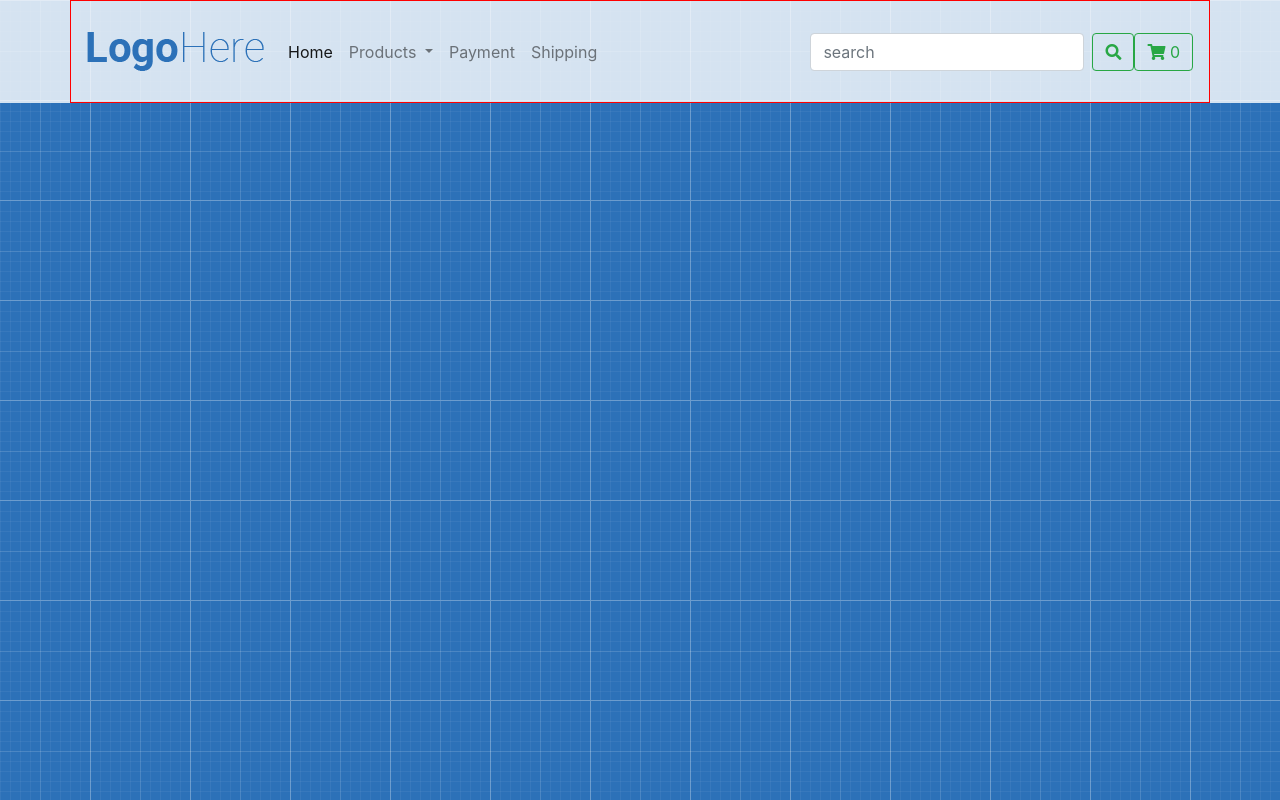
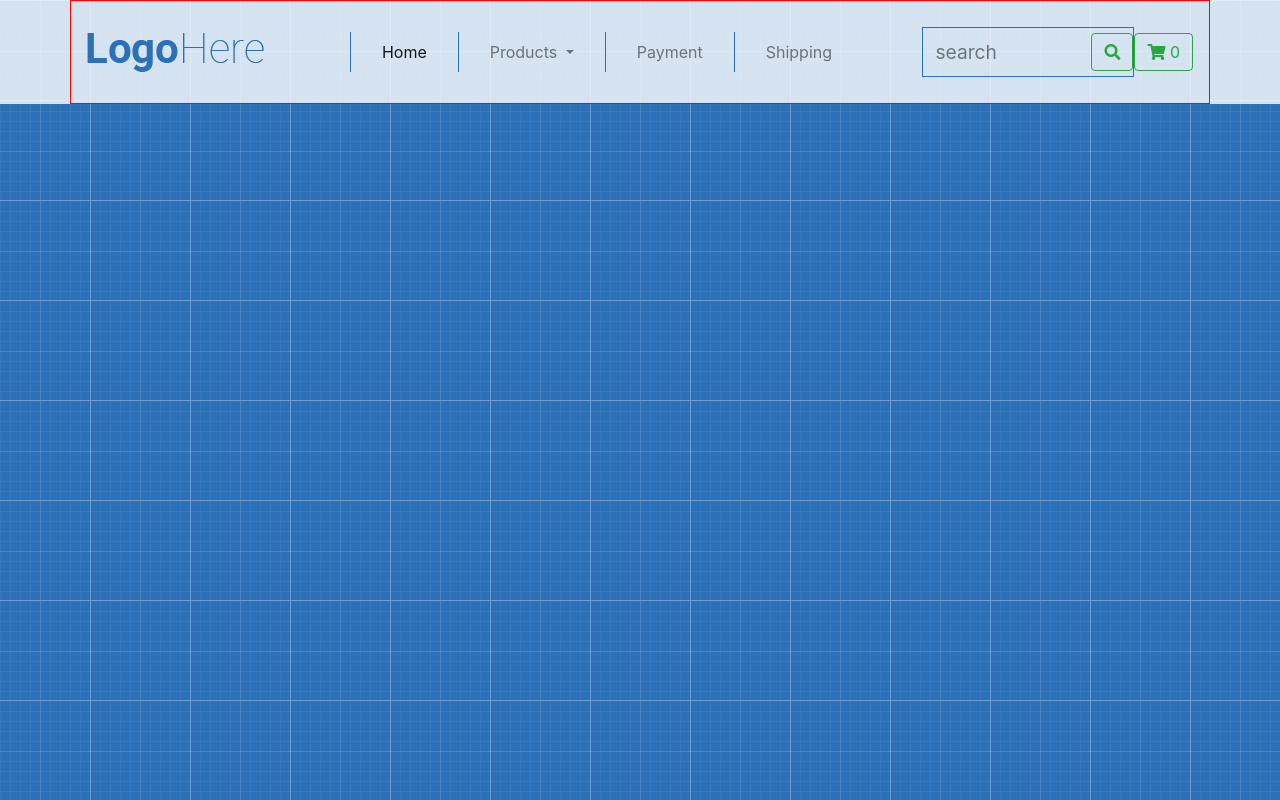
Before and after one commit to ItsMari0/Front-End_shop-Template, a plain HTML site: page index.html in a window 1280 px wide. Drawn offline with Linux system fonts and the light colour scheme.

Commit message:
выравнивание header

```diff
--- a/assets/css/style.css
+++ b/assets/css/style.css
@@ -1,5 +1,11 @@
 .page-header__navbar {
   background-color: rgba(255, 255, 255, 0.8);
+}
+.page-header__navbar-search {
+  -ms-flex-wrap: nowrap;
+      flex-wrap: nowrap;
+  height: 50px;
+  border: 1px solid #2c71b6;
 }
 
 .container {
@@ -18,7 +24,38 @@
   padding-bottom: 26px;
 }
 
+.navbar-nav > .nav-item :not(.show) {
+  border-left: 1px solid #2c71b6;
+}
+
+.page-header__navbar-search .form-control {
+  border: none;
+  border-radius: 0;
+  background-color: transparent;
+  -webkit-box-shadow: none;
+          box-shadow: none;
+  font-size: 1.2rem;
+}
+
 body {
   background-image: url(../img/patt.png);
   background-position: 50% 0;
 }
+
+@media (min-width: 992px) {
+  .navbar-nav {
+    width: -webkit-calc(100% - 300px);
+    width: calc(100% - 300px);
+    padding-right: 30px;
+    padding-left: 70px;
+  }
+  .navbar-nav > .nav-item {
+    -webkit-box-flex: 1;
+        -ms-flex-positive: 1;
+            flex-grow: 1;
+    text-align: center;
+  }
+  .page-header__navbar-search .form-control {
+    width: 10rem !important;
+  }
+}
--- a/assets/scss/_header.scss
+++ b/assets/scss/_header.scss
@@ -1,6 +1,11 @@
 .page-header {
     &__navbar {
         background-color: rgba(255, 255, 255, 0.8);
+    }
+    &__navbar-search {
+        flex-wrap: nowrap;
+        height: 50px;
+        border: 1px solid $color-dark;
     }
 }
 
@@ -18,4 +23,32 @@
     margin-right: -$gap;
     padding-top: 26px;
     padding-bottom: 26px;
+    &-nav {
+        @media(min-width: 992px) {
+            width: calc(100% - 300px);
+            padding-right: $gap * 2;
+            padding-left: 70px;
+        }
+        &>.nav-item {
+            @media(min-width: 992px) {
+                flex-grow: 1;
+                text-align: center;
+            }
+        }
+    }
 }
+
+.navbar-nav>.nav-item :not(.show) {
+    border-left: 1px solid $color-dark;
+}
+
+.page-header__navbar-search .form-control {
+    border: none;
+    border-radius: 0;
+    background-color: transparent;
+    box-shadow: none;
+    font-size: 1.2rem;
+    @media(min-width: 992px) {
+        width: 10rem !important;
+    }
+}
```
